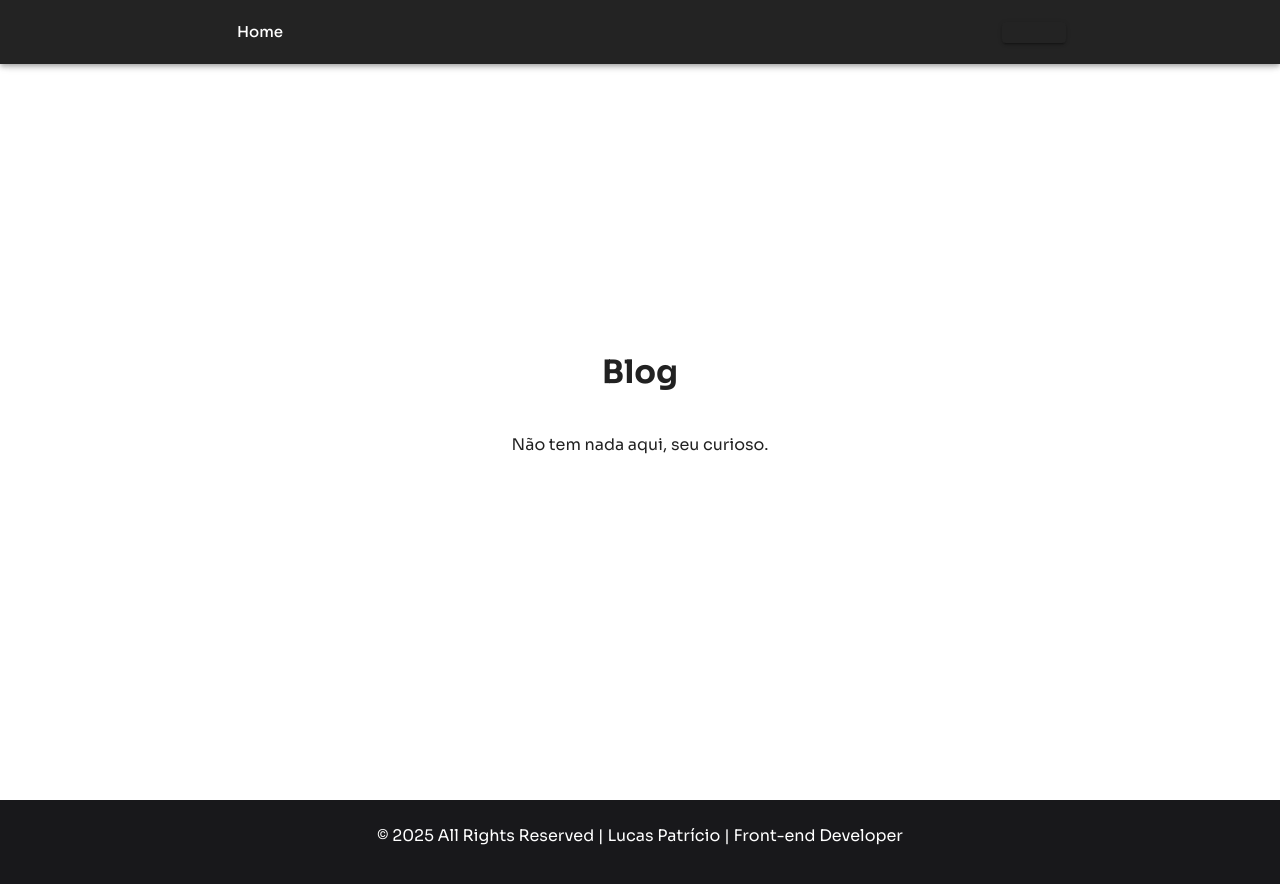
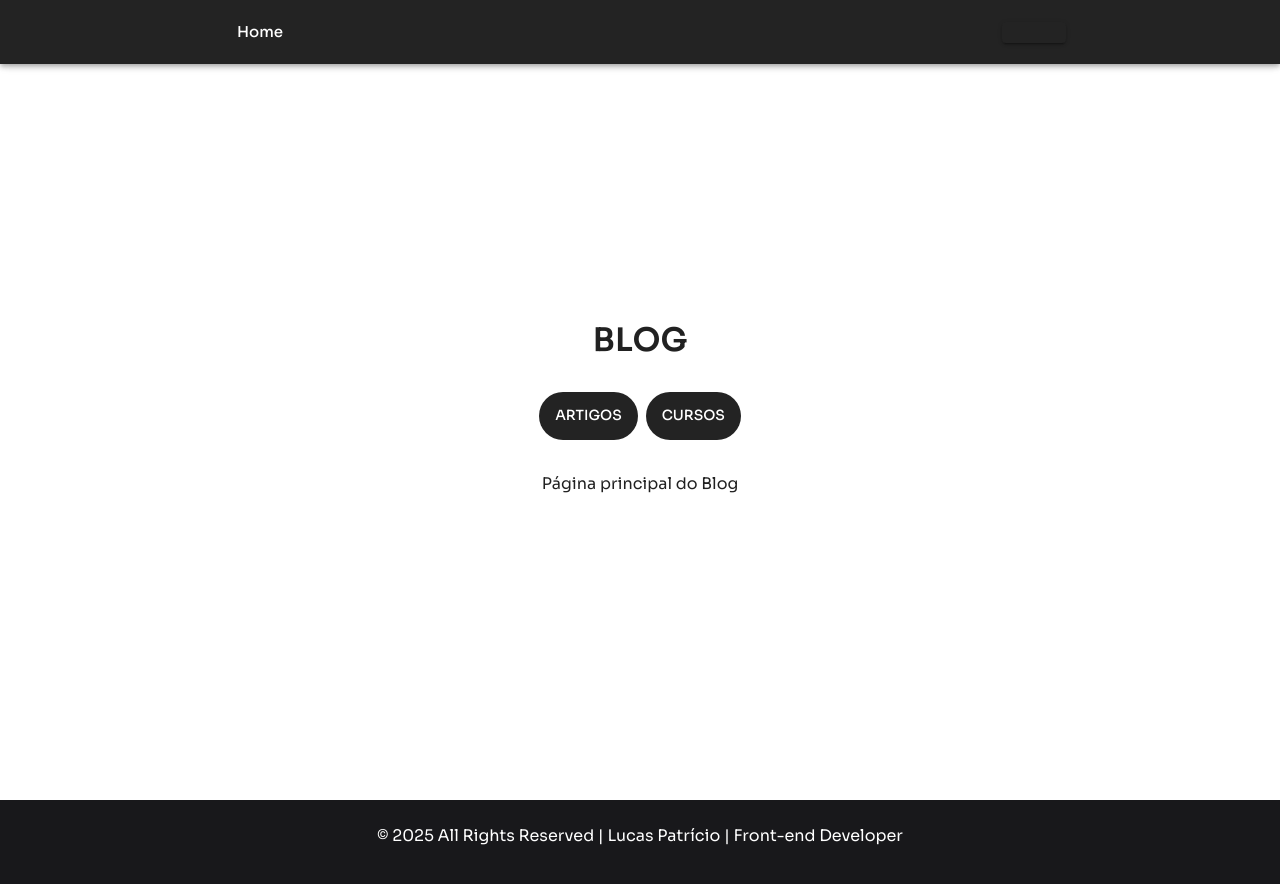
Before and after one commit to patrilucas59/Lucas_Patricio_Portfolio, a React (Vite) app: page /blog in a window 1280 px wide. Shown: the top 884 px of the page. Built offline with nearby package versions, Linux system fonts and the light colour scheme; some icons are missing.

Commit message:
feat: arquitetura das pastas da página de Blog e primeiras seções dessa página

```diff
--- a/index.html
+++ b/index.html
@@ -14,7 +14,7 @@
         font-family: 'Sora', sans-serif;
       }
     </style>
-    <title>Lucas Patrício | Web Developer</title>
+    <title>Lucas Patrício | Front-end Developer</title>
   </head>
   <body>
     <div id="root"></div>
--- a/src/App.tsx
+++ b/src/App.tsx
@@ -1,14 +1,26 @@
-import { Routes, Route } from 'react-router-dom'
+import { Routes, Route, Navigate } from 'react-router-dom'
 import Home from './pages/Home/Home'
-import Blog from './pages/Blog'
+import BlogArticles from "./pages/Blog/Articles";
+import BlogCourses from "./pages/Blog/Courses";
+import BlogLayout from "./pages/Blog/BlogLayout";
+import Blog from './pages/Blog';
 
 const App = () => {
   return (
     <Routes>
       <Route path='/' element={<Home />} />
-      <Route path='/blog' element={<Blog />} />
+
+      <Route path='/blog' element={<BlogLayout />}>
+
+        <Route index element={<Blog />} />
+
+        <Route path='artigos' element={<BlogArticles />} />
+        <Route path='cursos' element={<BlogCourses />} />
+
+      </Route>
+
     </Routes>
   )
 }
 
-export default App
+export default App;
--- /dev/null
+++ b/src/pages/Blog/Articles/index.tsx
@@ -0,0 +1,44 @@
+import { Box } from "@mui/material";
+import { useState } from "react";
+import { BlogItem } from "types/blog-item";
+import BlogCard from "../sections/BlogCard";
+import BlogDetail from "../sections/BlogDetail";
+
+  const mock: BlogItem[] = [
+    {
+      id: '1',
+      type: 'course',
+      title: 'React Avançado',
+      description: 'Hooks, performance, e boa práticas',
+    },
+    {
+      id: '2',
+      type: 'article',
+      title: 'TypeScript para React',
+      description: 'Como usar TypeScript em projetos React',
+    }
+  ]
+
+  const BlogArticles = () => {
+    const [selected, setSelected] = useState<BlogItem | null>(null);
+
+    const articles = mock.filter(item => item.type === 'article');
+
+    return (
+      <>
+        <Box sx={{ display: 'flex', gap: 2 }}>
+          {articles.map(item => (
+          <BlogCard
+            key={item.id}
+            item={item}
+            onClick={() => setSelected(item)}
+          />
+        ))}
+        </Box>
+
+        <BlogDetail item={selected} onClose={() => setSelected(null)}/>
+      </>
+    )
+  }
+
+export default BlogArticles;
--- /dev/null
+++ b/src/pages/Blog/BlogLayout.tsx
@@ -0,0 +1,79 @@
+import { Box, styled, Tab, Tabs, Typography, useTheme } from "@mui/material";
+import Footer from "components/Footer";
+import NavBar from "components/NavBar";
+import { Outlet, useLocation, useNavigate } from "react-router-dom";
+
+const BlogLayout = () => {
+  const location = useLocation();
+  const navigate = useNavigate();
+
+  const getTabValue = () => {
+  if (location.pathname.includes('artigos')) return 0;
+  if (location.pathname.includes('cursos')) return 1;
+  return false;
+}
+
+  const BlogContainer = styled('main')(() => ({
+    display: 'flex',
+    flexDirection: 'column',
+    alignItems: 'center',
+    justifyContent: 'center',
+    minHeight: '100vh',
+    padding: 4,
+  }))
+
+  const StyledTab = styled(Tab)(({ theme }) => ({
+    padding: '8px 16px',
+    margin: '0 4px',
+    backgroundColor: theme.palette.primary.main,
+    color: theme.palette.primary.contrastText,
+    borderRadius: 999,
+    zIndex: 1,
+    transition: 'all 0.25s ease',
+
+  '&:hover': {
+    color: theme.palette.text.secondary,
+    backgroundColor: theme.palette.action.hover,
+  },
+
+  '&.Mui-selected': {
+    color: theme.palette.primary.contrastText,
+  },
+  }));
+
+  return (
+    <>
+      <NavBar variant="blog" showBackButton />
+
+      <BlogContainer>
+        <Box sx={{ textAlign: 'center', maxWidth: 600, mx: 'auto' }}>
+          <Typography variant="h4" fontWeight={600} mt={2}>
+            BLOG
+          </Typography>
+
+        </Box>
+
+        <Tabs
+          value={getTabValue()}
+          onChange={(_, value) =>{
+            navigate(value === 0 ? 'artigos' : 'cursos')
+          }}
+          centered
+          sx={{ mt: 4 }}
+        >
+          <StyledTab label="Artigos" />
+          <StyledTab label="Cursos" />
+        </Tabs>
+
+        <Box sx={{ mt: 4 }}>
+          <Outlet />
+        </Box>
+
+      </BlogContainer>
+
+      <Footer />
+    </>
+  )
+}
+
+export default BlogLayout;
--- /dev/null
+++ b/src/pages/Blog/Courses/index.tsx
@@ -0,0 +1,44 @@
+import { Box } from "@mui/material";
+import { useState } from "react";
+import { BlogItem } from "types/blog-item";
+import BlogCard from "../sections/BlogCard";
+import BlogDetail from "../sections/BlogDetail";
+
+  const mock: BlogItem[] = [
+    {
+      id: '1',
+      type: 'course',
+      title: 'React Avançado',
+      description: 'Hooks, performance, e boa práticas',
+    },
+    {
+      id: '2',
+      type: 'article',
+      title: 'TypeScript para React',
+      description: 'Como usar TypeScript em projetos React',
+    }
+  ]
+
+  const BlogCourses = () => {
+    const [selected, setSelected] = useState<BlogItem | null>(null);
+
+    const courses = mock.filter(item => item.type === 'course');
+
+    return (
+      <>
+        <Box sx={{ display: 'flex', gap: 2 }}>
+          {courses.map(item => (
+          <BlogCard
+            key={item.id}
+            item={item}
+            onClick={() => setSelected(item)}
+          />
+        ))}
+        </Box>
+
+        <BlogDetail item={selected} onClose={() => setSelected(null)}/>
+      </>
+    )
+  }
+
+export default BlogCourses;
--- a/src/pages/Blog/index.tsx
+++ b/src/pages/Blog/index.tsx
@@ -1,28 +1,5 @@
-import { styled } from '@mui/material'
-import Footer from '../../components/Footer'
-import NavBar from '../../components/NavBar'
-
 const Blog = () => {
-
-  const BlogContainer = styled('main')(() => ({
-    display: 'flex',
-    flexDirection: 'column',
-    alignItems: 'center',
-    justifyContent: 'center',
-    minHeight: '100vh',
-    padding: 4,
-  }))
-
-  return (
-    <>
-      <NavBar variant="blog" showBackButton />
-      <BlogContainer>
-        <h1>Blog</h1>
-        <p style={{ textAlign: 'center' }}>Não tem nada aqui, seu curioso.</p>
-      </BlogContainer>
-      <Footer />
-    </>
-  )
+  return <div>Página principal do Blog</div>
 }
 
 export default Blog;
--- /dev/null
+++ b/src/pages/Blog/sections/BlogCard/index.tsx
@@ -0,0 +1,18 @@
+import { Card, CardContent, Typography, useTheme } from "@mui/material"
+import { BlogCardProps } from "types/blog-card"
+
+
+const BlogCard = ({ item, onClick }: BlogCardProps) => {
+  const theme = useTheme();
+
+  return (
+    <Card onClick={onClick} sx={{ minWidth: 250, cursor: 'pointer', backgroundColor: theme.palette.primary.main, color: theme.palette.primary.contrastText, borderRadius: 4 }}>
+      <CardContent>
+        <Typography variant="h6">{item.title}</Typography>
+        <Typography variant="body2">{item.description}</Typography>
+      </CardContent>
+    </Card>
+  )
+}
+
+export default BlogCard
--- /dev/null
+++ b/src/pages/Blog/sections/BlogDetail/index.tsx
@@ -0,0 +1,21 @@
+import { Box, Drawer, Typography } from "@mui/material";
+import { BlogDetailProps } from "types/blog-detail";
+
+const BlogDetail = ({ item, onClose }: BlogDetailProps) => {
+  return (
+    <Drawer anchor="right" open={!!item} onClose={onClose}>
+      <Box sx={{ width: 350, p: 3 }}>
+        {item && (
+          <>
+            <Typography variant="h5">{item.title}</Typography>
+
+            <Typography sx={{ mt: 2 }}>{item.description}</Typography>
+
+          </>
+        )}
+      </Box>
+    </Drawer>
+  )
+}
+
+export default BlogDetail;
--- /dev/null
+++ b/src/types/blog-card.ts
@@ -0,0 +1,6 @@
+import { BlogItem } from "./blog-item"
+
+export type BlogCardProps = {
+  item: BlogItem
+  onClick: () => void
+}
--- /dev/null
+++ b/src/types/blog-detail.ts
@@ -0,0 +1,6 @@
+import { BlogItem } from "./blog-item"
+
+export type BlogDetailProps = {
+  item: BlogItem | null
+  onClose: () => void
+}
--- /dev/null
+++ b/src/types/blog-item.ts
@@ -0,0 +1,6 @@
+export type BlogItem = {
+  id: string
+  type: 'article' | 'course'
+  title: string
+  description: string
+}
```
